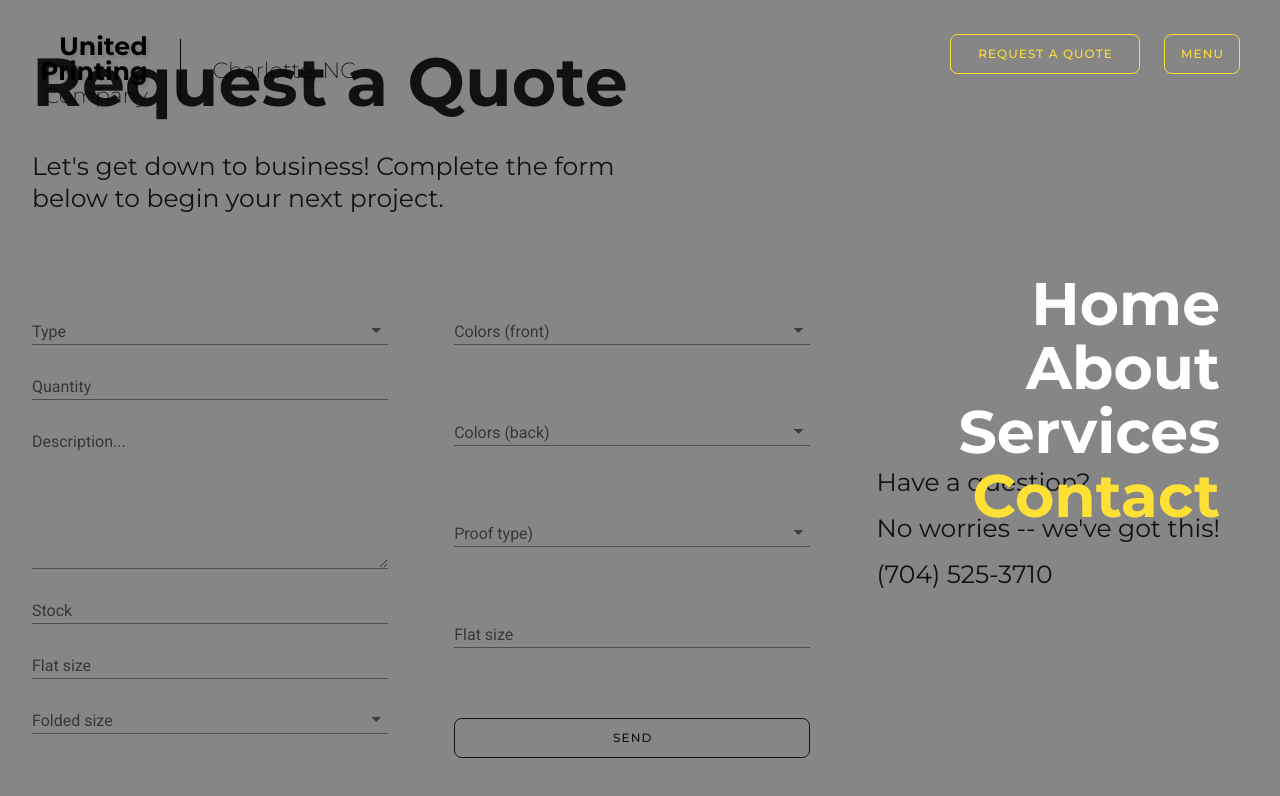
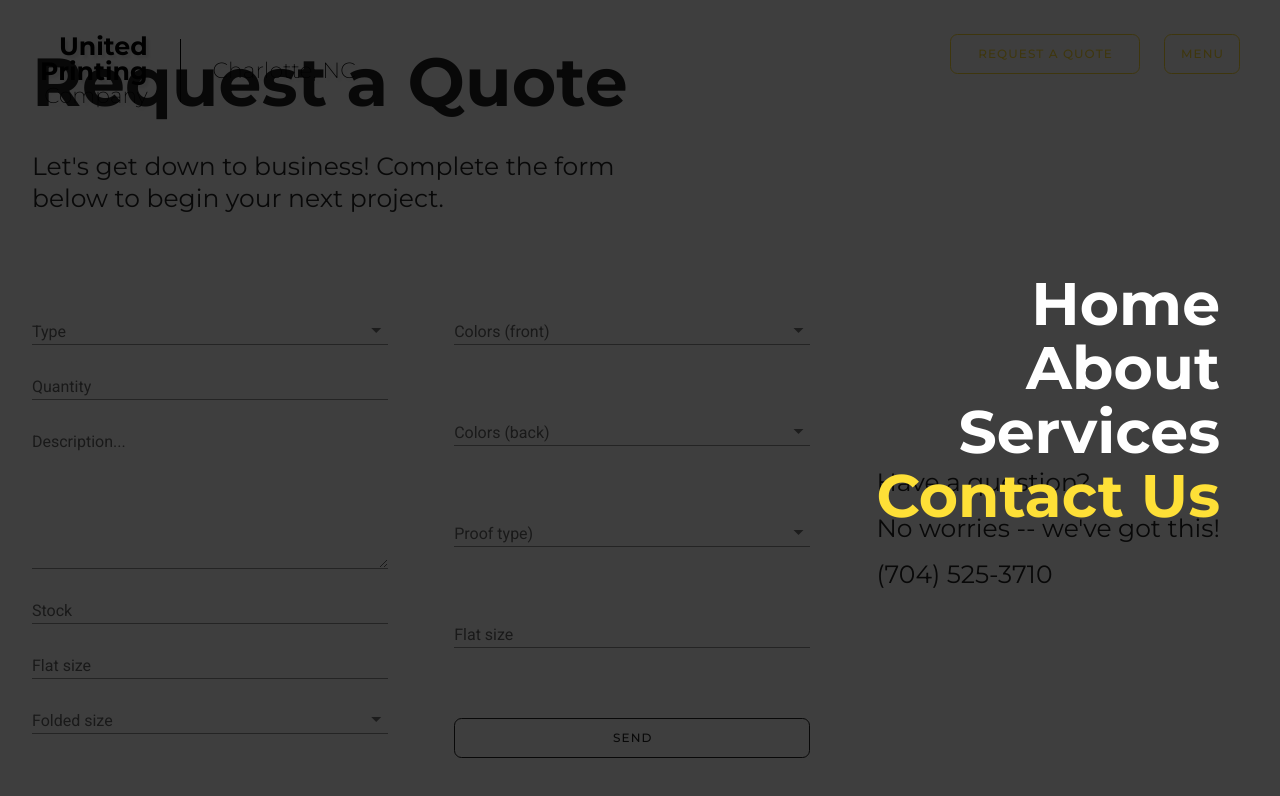
Before and after one commit to fantasticAstro/unitedPrinting, a Vue app: page /quote in a window 1280 px wide. Both pictures are taken after a click on the button "MENU". Shown: the top 796 px of the page. Built offline with nearby package versions, Linux system fonts and the light colour scheme.

Commit message:
LKJSDLfkj

```diff
--- a/src/App.vue
+++ b/src/App.vue
@@ -68,7 +68,7 @@ export default Vue.extend({
   position: absolute;
   right: 0;
   top: calc(20vh - 116px);
-  z-index: 0;
+  z-index: 2;
 
   &.center {
     top: calc(45vh - 116px);
--- a/src/components/ui/app-bar/app-bar-menu-button.vue
+++ b/src/components/ui/app-bar/app-bar-menu-button.vue
@@ -60,7 +60,7 @@
           }"
           @keydown="goToContact"
           @click="handleClick('contact')">
-          Contact
+          Contact Us
         </span>
       </div>
     </div>
@@ -177,8 +177,8 @@ export default Vue.extend({
   right: 0;
   top: 0;
   bottom: 0;
-  background: rgba(0, 0, 0, 0.475);
-  z-index: 0;
+  background: rgba(0, 0, 0, 0.755);
+  z-index: 3;
   animation: fade-in .4s ease-in-out 0s;
 }
 
--- a/src/views/home/components/feature.vue
+++ b/src/views/home/components/feature.vue
@@ -35,6 +35,7 @@ export default Vue.extend({
     line-height: 26px;
     color: white;
     text-shadow: 3px 3px 3px rgba(0, 0, 0, 0.099);
+    font-weight: 500;
 
     &:first-of-type {
       font-weight: 300;
```
